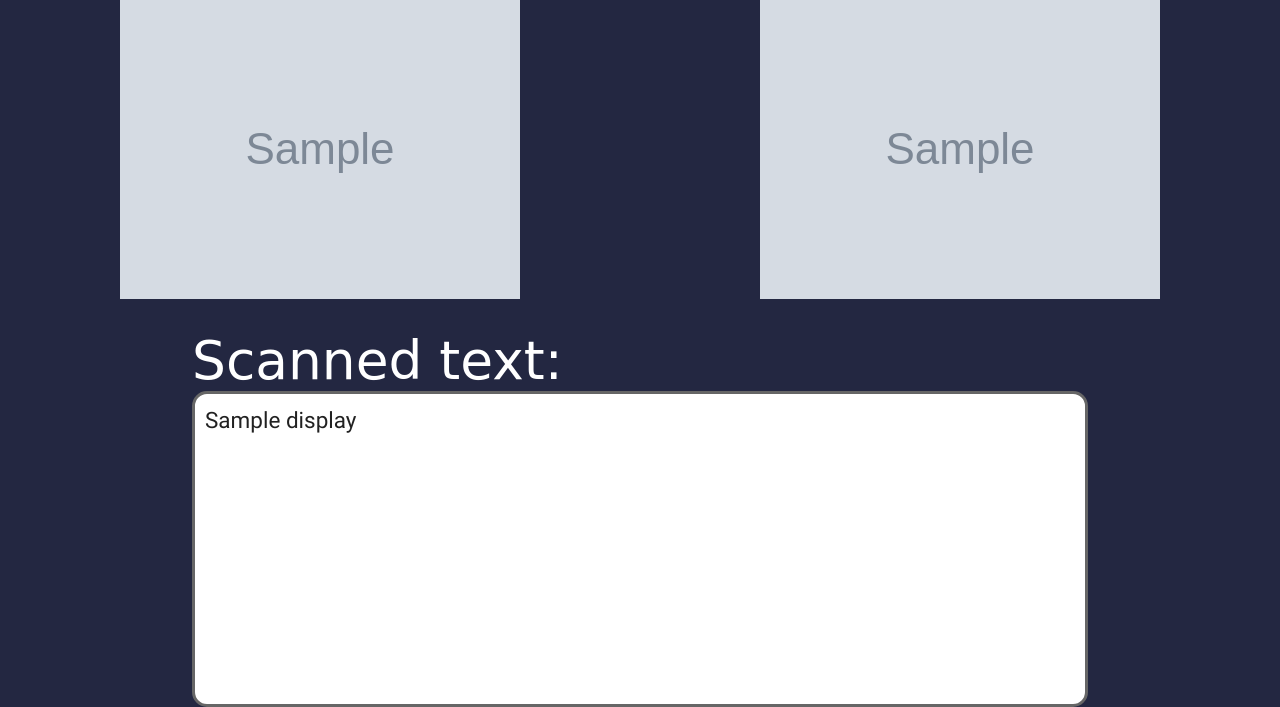
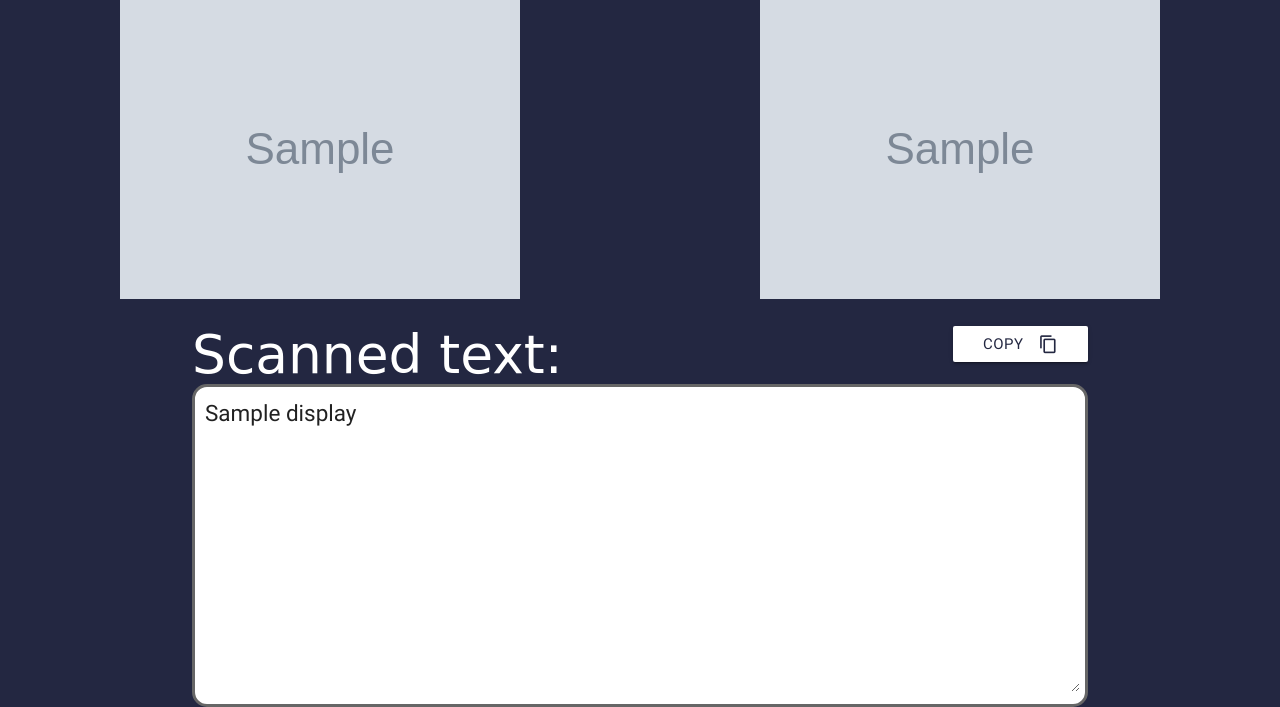
Before and after one commit to utkarsh23/OCR-Image-Scanner, a Flask app: template templates/complete.html in a window 1280 px wide. Shown: the part 180-887 px from the top of the page. Run offline with Flask 2, Linux system fonts and the light colour scheme; the template is opened without the code that fills it: most values are stand-ins (such as "Sample title", 1, 10 or a date in 2020); grey boxes marked "Sample" are stand-in pictures; some libraries are stand-ins or nearby versions; some web fonts are replaced.

Commit message:
Made provisions for a button to copy scanned text

```diff
--- a/static/css/complete.css
+++ b/static/css/complete.css
@@ -11,7 +11,7 @@ img {
 }
 
 h2 {
-	margin-bottom: 0;
+	margin: 0;
 }
 
 h3 {
@@ -19,8 +19,13 @@ h3 {
 	margin-bottom: 5px;
 }
 
-.btn-floating {
-	float: left;
+textarea {
+	border: none;
+	overflow: auto;
+	outline: none;
+	-webkit-box-shadow: none;
+	-moz-box-shadow: none;
+	box-shadow: none;
 }
 
 .btn {
@@ -35,7 +40,6 @@ h3 {
 
 .image-text {
 	height: 300px;
-	overflow-y: auto;
 	background-color: white;
 	padding: 5px;
 	font-size: 1.5rem;
--- /dev/null
+++ b/static/js/copy.js
@@ -0,0 +1,15 @@
+$( document ).ready(function() {
+		var copyTextareaBtn = document.querySelector('.js-textareacopybtn');
+		copyTextareaBtn.addEventListener('click', function(event) {
+		var copyTextarea = document.querySelector('.js-copytextarea');
+		console.log(copyTextarea);
+		copyTextarea.select();
+
+		try {
+			var successful = document.execCommand('copy');
+		}
+		catch (err) {
+			console.log('Unable to copy');
+		}
+	});
+});
--- a/templates/complete.html
+++ b/templates/complete.html
@@ -11,19 +11,27 @@
 	<!--Javascript files-->
 	<script src="https://code.jquery.com/jquery-3.2.1.min.js" integrity="sha256-hwg4gsxgFZhOsEEamdOYGBf13FyQuiTwlAQgxVSNgt4=" crossorigin="anonymous"></script>
 	<script src="https://cdnjs.cloudflare.com/ajax/libs/materialize/0.100.2/js/materialize.min.js"></script>
+	<script type="text/javascript" src="{{ url_for('static', filename='js/copy.js') }}"></script>
 </head>
 <body>
 	<div style="margin-left: 15px; margin-right: 15px;">
-		<a class="btn-floating btn-large waves-effect waves-light white" href="/"><i class="material-icons" style="color: #232741;">arrow_back</i></a>
+		<a class="btn-floating btn-large waves-effect waves-light white left" href="/"><i class="material-icons" style="color: #232741;">arrow_back</i></a>
 		<h1 class="heading center">OCR Image Scanner</h1>
 	</div>
 	<div class="row center" style="margin-bottom: 0;">
 		<div class="col s12 m6 l6"><h3 class="heading">Original</h3><img src='{{ image_unprocessed }}'/></div>
 		<div class="col s12 m6 l6"><h3 class="heading">Processed</h3><img src='{{ image_processed }}'/></div>
 	</div>
-	<div class="container center">
-		<h2 class="heading left-align">Scanned text:</h2>
-		<div class="image-text-cover"><div class="image-text">{{ display }}</div></div>
+	<div class="container center" style="margin-top: 20px;">
+		<div class="row" style="margin-bottom: 0;">
+			<div class="col m6 l6">
+				<h2 class="heading left-align">Scanned text:</h2>
+			</div>
+			<div class="col m6 l6 right">
+				<a class="waves-effect waves-light btn right js-textareacopybtn tooltipped" data-position="top" data-delay="50" data-tooltip="Copy to clipboard"><i class="material-icons right">content_copy</i>copy</a>
+			</div>
+		</div>
+		<div class="image-text-cover"><textarea class="image-text js-copytextarea">{{ display }}</textarea></div>
 	</div>
 </body>
 </html>
```
